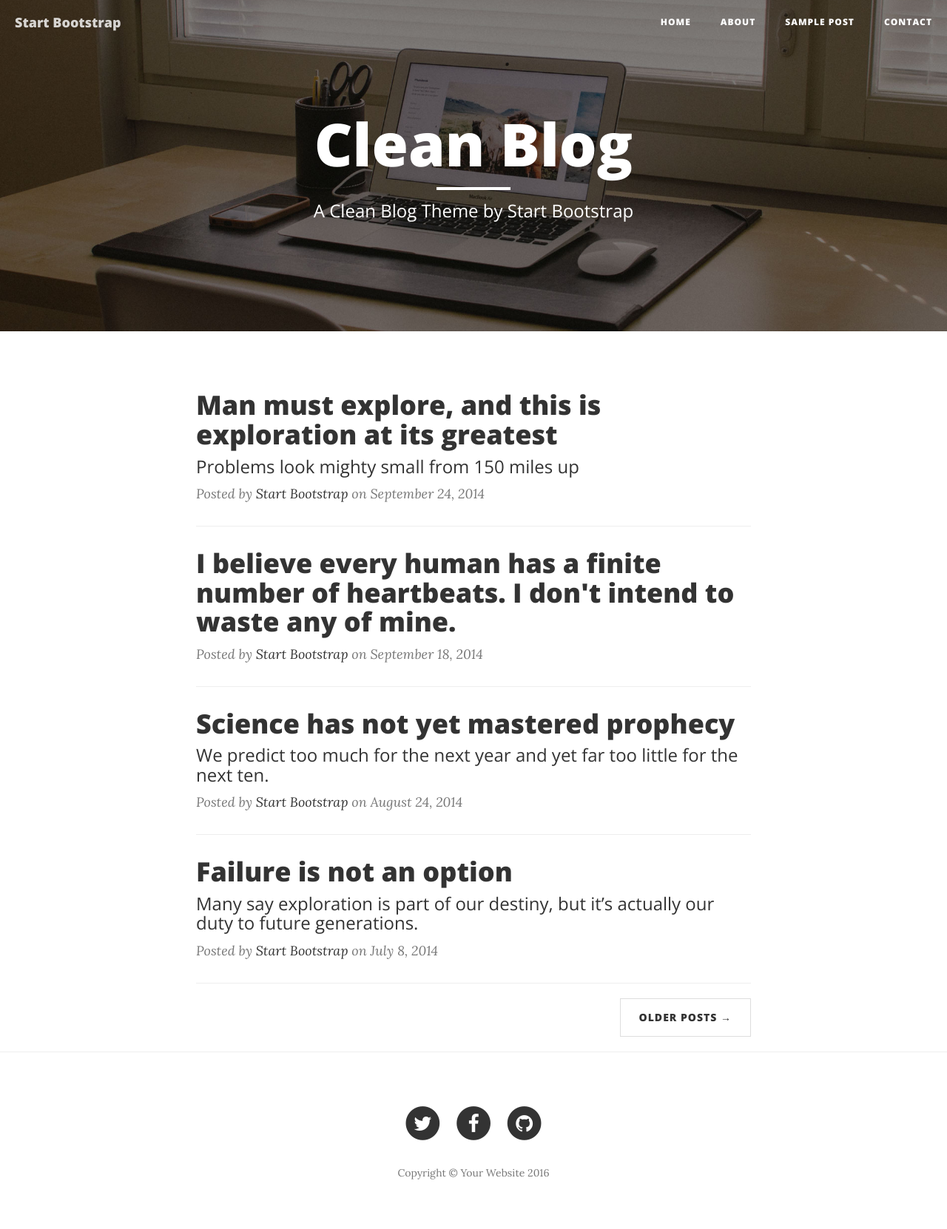
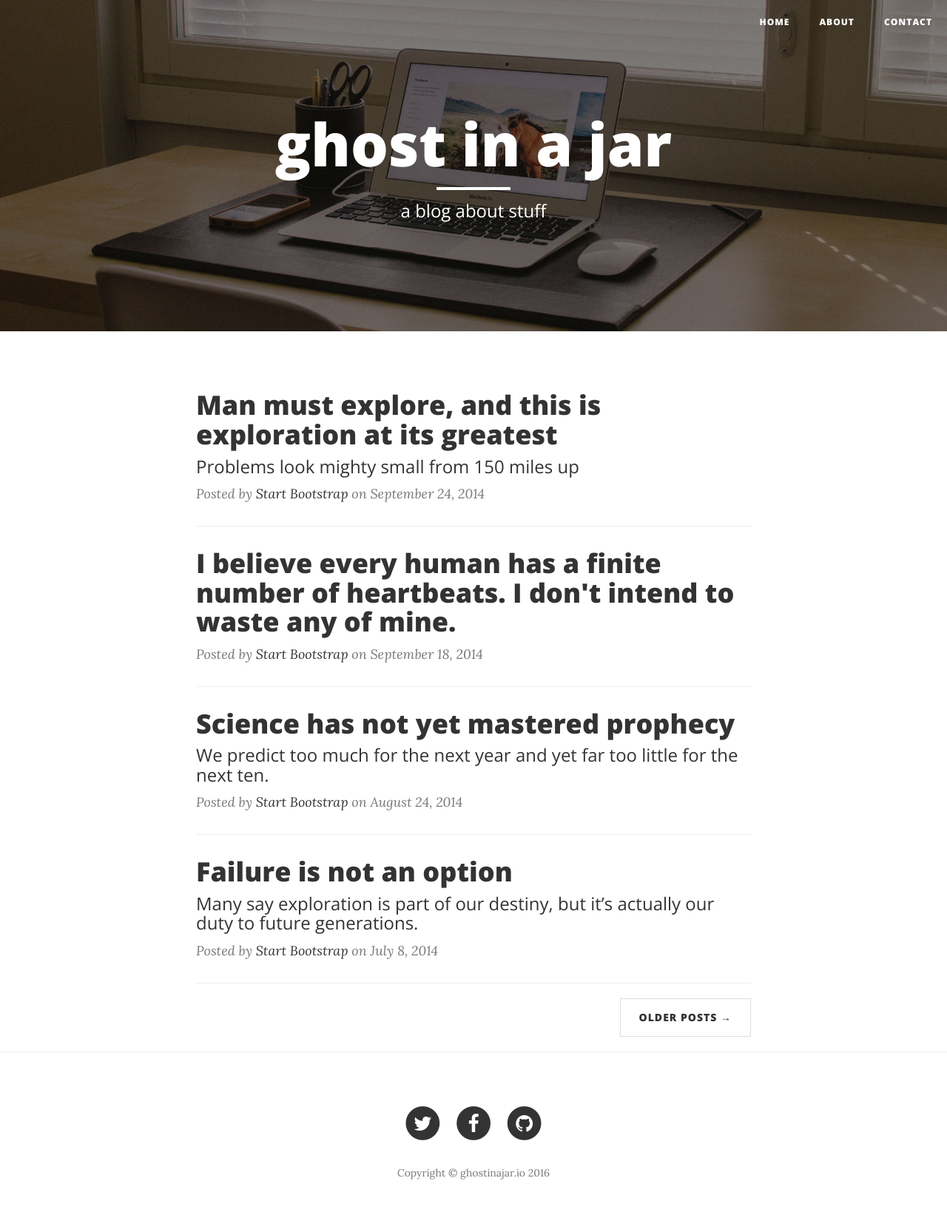
Before and after one commit to Ghost-in-a-Jar/ghostinajar.io, a Django app: template templates/index.html in a window 1280 px wide. Shown: the whole page at 74% size. Run offline with Django 3.2, Linux system fonts and the light colour scheme; the template is opened without the code that fills it, so the values that code supplies are empty; some libraries are stand-ins or nearby versions.

Commit message:
testing clean blog template index.html

```diff
--- a/blog/views.py
+++ b/blog/views.py
@@ -3,3 +3,9 @@ from django.http import HttpResponse
 
 def index(request):
     return render(request, "index.html", {})
+def posts(request):
+    return render(request, "post.html", {})
+def about(request):
+    return render(request, "about.html", {})
+def contact(request):
+    return render(request, "contact.html", {})
--- a/templates/about.html
+++ b/templates/about.html
@@ -12,13 +12,13 @@
     <title>Clean Blog - About</title>
 
     <!-- Bootstrap Core CSS -->
-    <link href="vendor/bootstrap/css/bootstrap.min.css" rel="stylesheet">
+    <link href="{% static 'vendor/bootstrap/css/bootstrap.min.css' %}" rel="stylesheet">
 
     <!-- Theme CSS -->
-    <link href="css/clean-blog.min.css" rel="stylesheet">
+    <link href="{% static 'css/clean-blog.min.css' %}" rel="stylesheet">
 
     <!-- Custom Fonts -->
-    <link href="vendor/font-awesome/css/font-awesome.min.css" rel="stylesheet" type="text/css">
+    <link href="{% static 'vendor/font-awesome/css/font-awesome.min.css' %}" rel="stylesheet" type="text/css">
     <link href='http://fonts.googleapis.com/css?family=Lora:400,700,400italic,700italic' rel='stylesheet' type='text/css'>
     <link href='http://fonts.googleapis.com/css?family=Open+Sans:300italic,400italic,600italic,700italic,800italic,400,300,600,700,800' rel='stylesheet' type='text/css'>
 
--- a/templates/contact.html
+++ b/templates/contact.html
@@ -12,13 +12,13 @@
     <title>Clean Blog - Contact</title>
 
     <!-- Bootstrap Core CSS -->
-    <link href="vendor/bootstrap/css/bootstrap.min.css" rel="stylesheet">
+    <link href="{% static 'vendor/bootstrap/css/bootstrap.min.css' %}" rel="stylesheet">
 
     <!-- Theme CSS -->
-    <link href="css/clean-blog.min.css" rel="stylesheet">
+    <link href="{% static 'css/clean-blog.min.css' %}" rel="stylesheet">
 
     <!-- Custom Fonts -->
-    <link href="vendor/font-awesome/css/font-awesome.min.css" rel="stylesheet" type="text/css">
+    <link href="{% static 'vendor/font-awesome/css/font-awesome.min.css' %}" rel="stylesheet" type="text/css">
     <link href='http://fonts.googleapis.com/css?family=Lora:400,700,400italic,700italic' rel='stylesheet' type='text/css'>
     <link href='http://fonts.googleapis.com/css?family=Open+Sans:300italic,400italic,600italic,700italic,800italic,400,300,600,700,800' rel='stylesheet' type='text/css'>
 
--- a/templates/index.html
+++ b/templates/index.html
@@ -44,7 +44,6 @@
                     <span class="sr-only">Toggle navigation</span>
                     Menu <i class="fa fa-bars"></i>
                 </button>
-                <a class="navbar-brand" href="index.html">Start Bootstrap</a>
             </div>
 
             <!-- Collect the nav links, forms, and other content for toggling -->
@@ -55,9 +54,6 @@
                     </li>
                     <li>
                         <a href="about.html">About</a>
-                    </li>
-                    <li>
-                        <a href="post.html">Sample Post</a>
                     </li>
                     <li>
                         <a href="contact.html">Contact</a>
@@ -76,9 +72,9 @@
             <div class="row">
                 <div class="col-lg-8 col-lg-offset-2 col-md-10 col-md-offset-1">
                     <div class="site-heading">
-                        <h1>Clean Blog</h1>
+                        <h1>ghost in a jar</h1>
                         <hr class="small">
-                        <span class="subheading">A Clean Blog Theme by Start Bootstrap</span>
+                        <span class="subheading">a blog about stuff</span>
                     </div>
                 </div>
             </div>
@@ -169,7 +165,7 @@
                             </a>
                         </li>
                         <li>
-                            <a href="#">
+                            <a href="https://github.com/Ghost-in-a-Jar/">
                                 <span class="fa-stack fa-lg">
                                     <i class="fa fa-circle fa-stack-2x"></i>
                                     <i class="fa fa-github fa-stack-1x fa-inverse"></i>
@@ -177,7 +173,7 @@
                             </a>
                         </li>
                     </ul>
-                    <p class="copyright text-muted">Copyright &copy; Your Website 2016</p>
+                    <p class="copyright text-muted">Copyright &copy; ghostinajar.io 2016</p>
                 </div>
             </div>
         </div>
--- a/templates/post.html
+++ b/templates/post.html
@@ -12,13 +12,13 @@
     <title>Clean Blog - Sample Post</title>
 
     <!-- Bootstrap Core CSS -->
-    <link href="vendor/bootstrap/css/bootstrap.min.css" rel="stylesheet">
+    <link href="{% static 'vendor/bootstrap/css/bootstrap.min.css' %}" rel="stylesheet">
 
     <!-- Theme CSS -->
-    <link href="css/clean-blog.min.css" rel="stylesheet">
+    <link href="{% static 'css/clean-blog.min.css' %}" rel="stylesheet">
 
     <!-- Custom Fonts -->
-    <link href="vendor/font-awesome/css/font-awesome.min.css" rel="stylesheet" type="text/css">
+    <link href="{% static 'vendor/font-awesome/css/font-awesome.min.css' %}" rel="stylesheet" type="text/css">
     <link href='http://fonts.googleapis.com/css?family=Lora:400,700,400italic,700italic' rel='stylesheet' type='text/css'>
     <link href='http://fonts.googleapis.com/css?family=Open+Sans:300italic,400italic,600italic,700italic,800italic,400,300,600,700,800' rel='stylesheet' type='text/css'>
 
```
